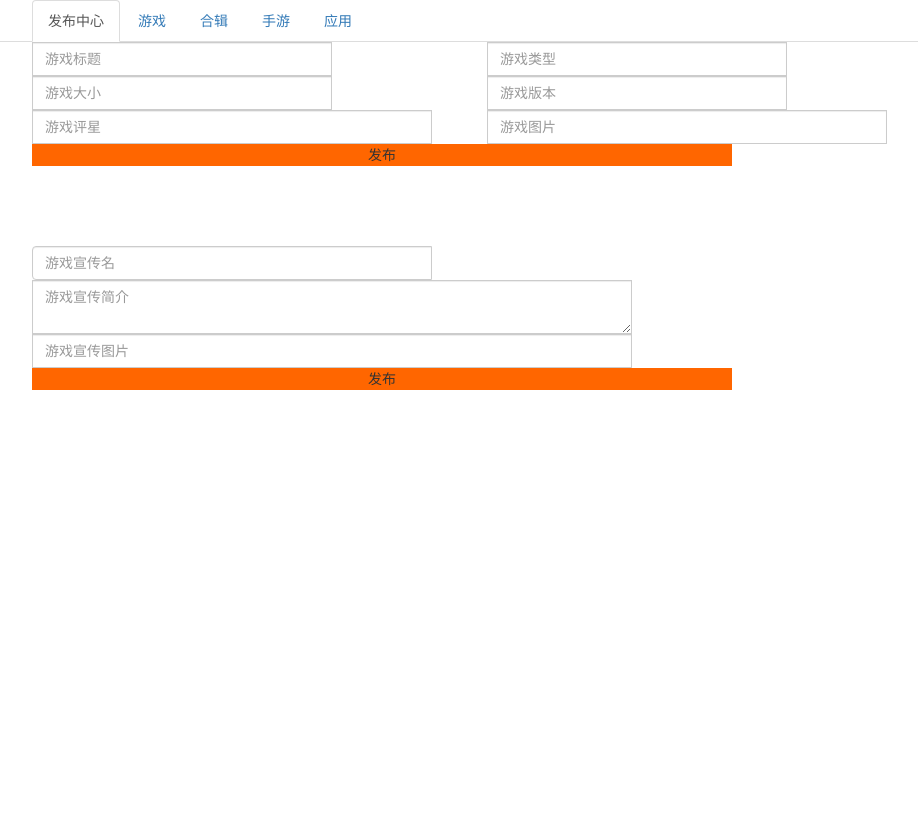
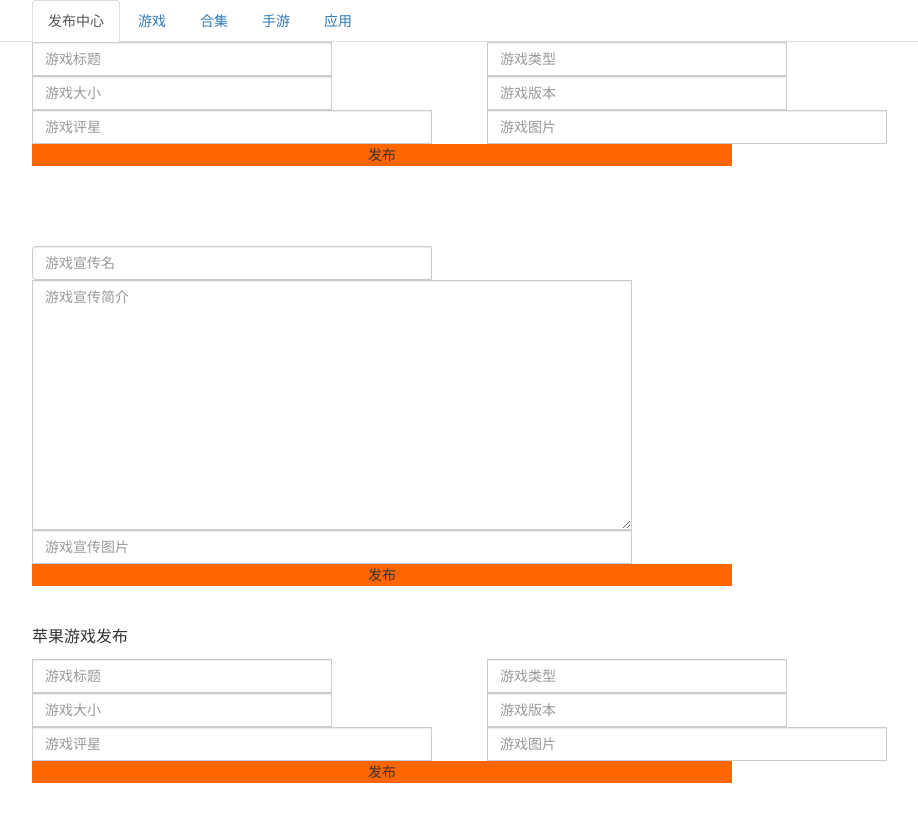
Before and after one commit to yhy200064/mac-software, a plain HTML site: page front/admin/index.html in a window 1280 px wide. Shown: the whole page, without its empty margins (168-1086 px from the left). Before the commit the page ends 800 px from the top, so only its background shows below. Drawn offline with Linux system fonts and the light colour scheme.

Commit message:
全面更新管理

```diff
--- a/front/admin/index.html
+++ b/front/admin/index.html
@@ -11,7 +11,7 @@
 <ul class="nav nav-tabs" style="padding-left: 200px;">
     <li role="presentation" class="active"><a href="/admin">发布中心</a></li>
     <li role="presentation"><a href="/admin/newest">游戏</a></li>
-    <li role="presentation"><a href="/admin/collection">合辑</a></li>
+    <li role="presentation"><a href="/admin/collection">合集</a></li>
     <li role="presentation"><a href="#">手游</a></li>
     <li role="presentation"><a href="#">应用</a></li>
 </ul>
@@ -20,7 +20,7 @@
         <div class="row">
             <div class="col-lg-6">
                 <div class="input-group">
-                <input style="width:300px" class="form-control"  id="title" name="title"  placeholder="游戏标题">
+                    <input style="width:300px" class="form-control" id="title" name="title" placeholder="游戏标题">
                 </div>
             </div>
             <div class="col-lg-6">
@@ -30,7 +30,7 @@
             </div>
             <div class="col-lg-6">
                 <div class="input-group">
-                <input style="width: 300px" class="form-control" id="size"  name="size" placeholder="游戏大小">
+                    <input style="width: 300px" class="form-control" id="size" name="size" placeholder="游戏大小">
                 </div>
             </div>
             <div class="col-lg-6">
@@ -59,10 +59,52 @@
         <div class="row">
             <div class="col-lg-6">
                 <div class="input-group">
-                    <input style="width:400px" class="form-control"  id="name" name="name"  placeholder="游戏宣传名">
-                    <textarea style="width: 600px" class="form-control" id="introduce" name="introduce" placeholder="游戏宣传简介"></textarea>
-                    <input style="width: 600px" class="form-control" id="hot-img"  name="hot-img" placeholder="游戏宣传图片">
+                    <input style="width:400px" class="form-control" id="name" name="name" placeholder="游戏宣传名">
+                    <textarea style="width: 600px; height: 250px" class="form-control" id="introduce" name="introduce"
+                              placeholder="游戏宣传简介"></textarea>
+                    <input style="width: 600px" class="form-control" id="hot-img" name="hot-img" placeholder="游戏宣传图片">
                     <button id="margin-button" class="btn-button">发布</button>
+                </div>
+            </div>
+        </div>
+    </div>
+
+    <div style="margin-bottom: 100px;">
+        <p style="margin-top: 40px; font-size: 16px;">苹果游戏发布</p>
+        <div class="row">
+            <div class="col-lg-6">
+                <div class="input-group">
+                    <input style="width:300px" class="form-control" id="mac-name" name="title" placeholder="游戏标题">
+                </div>
+            </div>
+            <div class="col-lg-6">
+                <div class="input-group">
+                    <input style="width: 300px" class="form-control" id="mac-type" name="type" placeholder="游戏类型">
+                </div>
+            </div>
+            <div class="col-lg-6">
+                <div class="input-group">
+                    <input style="width: 300px" class="form-control" id="mac-size" name="size" placeholder="游戏大小">
+                </div>
+            </div>
+            <div class="col-lg-6">
+                <div class="input-group">
+                    <input style="width: 300px" class="form-control" id="mac-edition" name="edition" placeholder="游戏版本">
+                </div>
+            </div>
+            <div class="col-lg-6">
+                <div class="input-group">
+                    <input style="width: 400px" class="form-control" id="mac-assess" name="assess" placeholder="游戏评星">
+                </div>
+            </div>
+            <div class="col-lg-6">
+                <div class="input-group">
+                    <input style="width:400px" id="mac-img" name="img" class="form-control" placeholder="游戏图片">
+                </div>
+            </div>
+            <div class="col-lg-6">
+                <div class="input-group">
+                    <button id="mac-button" class="btn-button">发布</button>
                 </div>
             </div>
         </div>
@@ -71,5 +113,6 @@
 <script src="../../static/js/jquery.js"></script>
 <script src="../../static/js/admin/admin.js"></script>
 <script src="../../static/js/admin/collection.js"></script>
+<script src="../../static/js/admin/admin-Mac.js"></script>
 </body>
 </html>
```
Also changed, not shown: front/admin/collection.html (+8 -8 lines), front/admin/newest.html (+31 -3 lines). Lines whose indentation alone changed are shown as unchanged.
